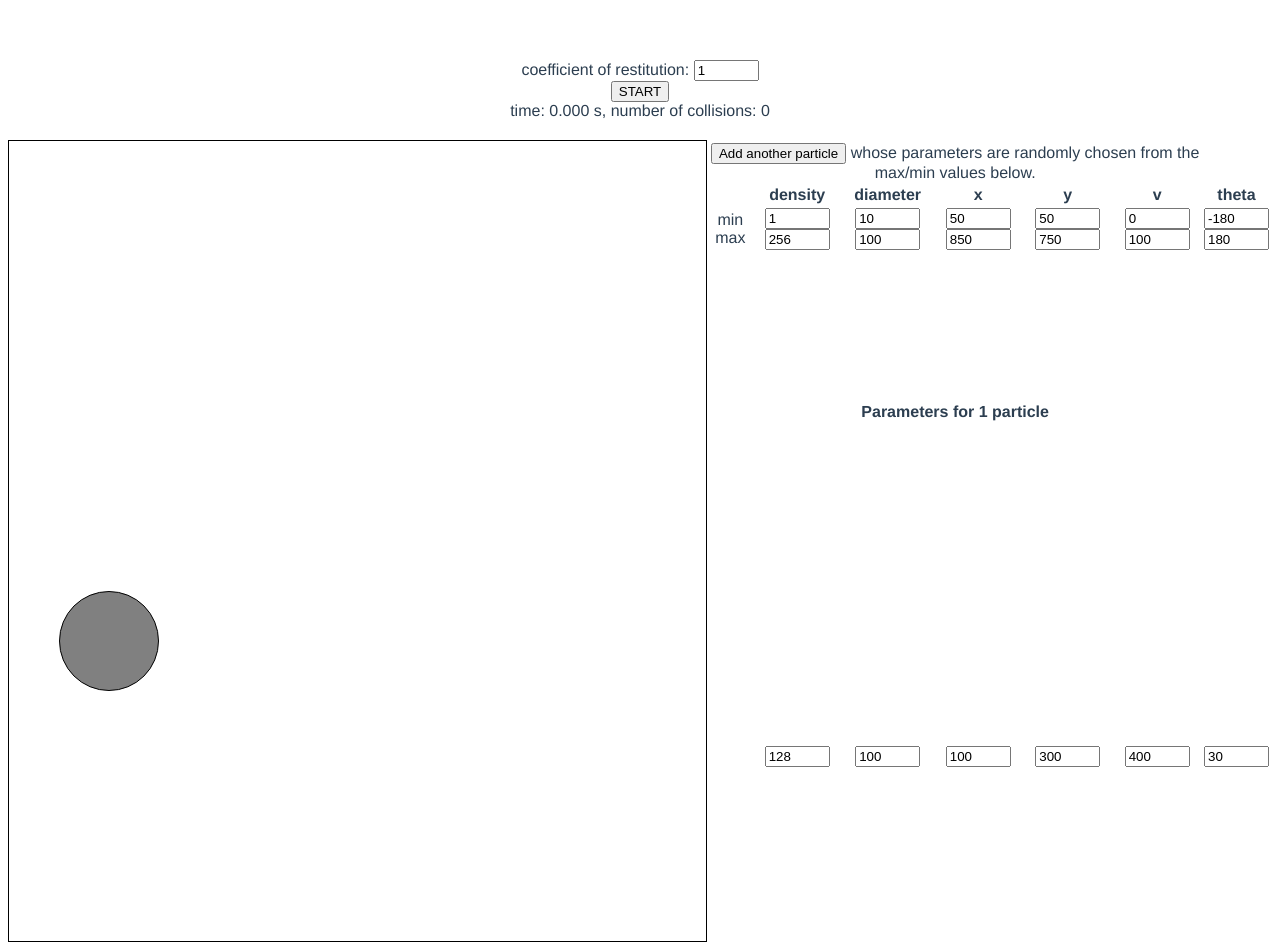
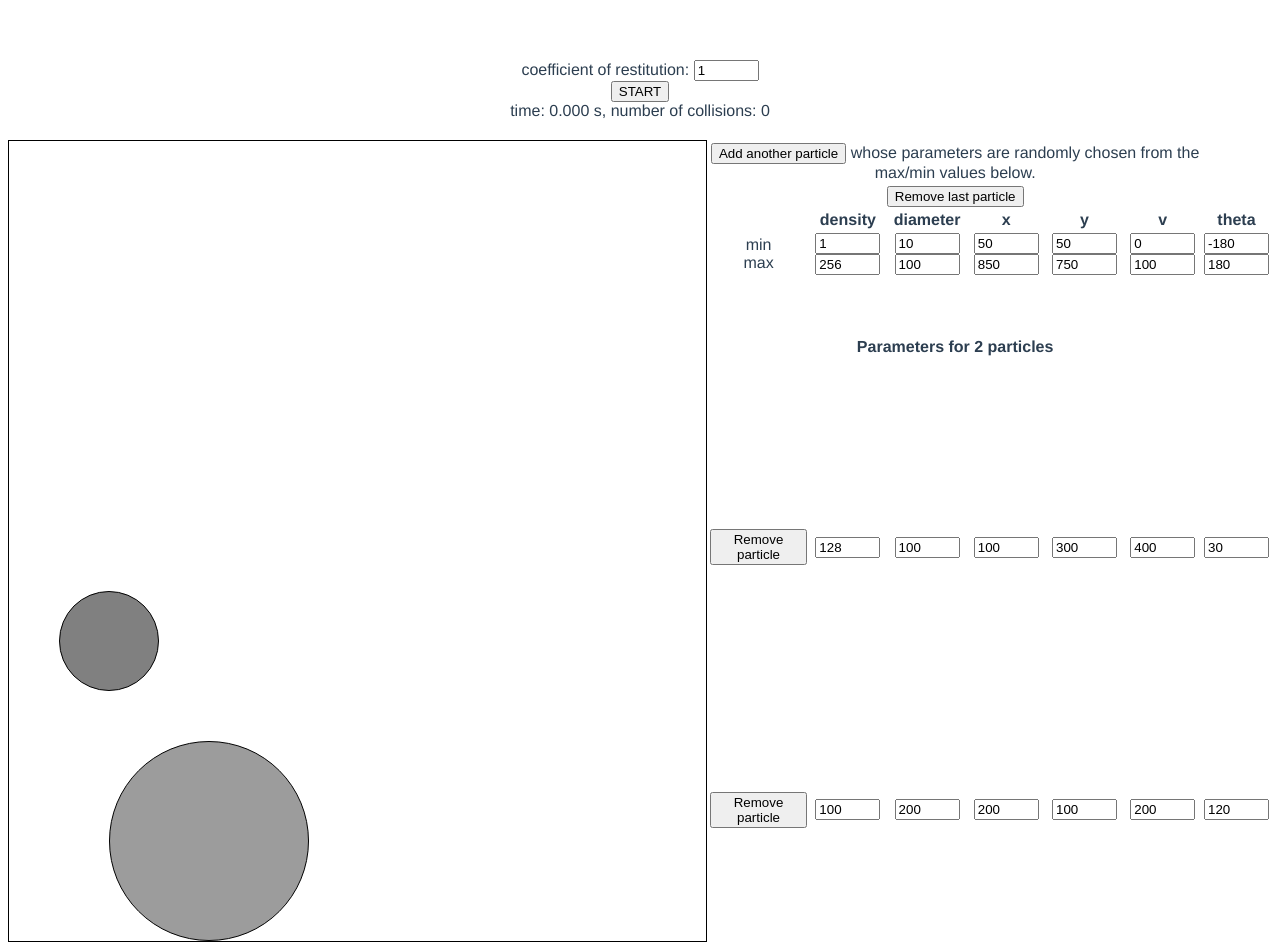
Before and after one commit to pknipp/collisions, a Vue app: page / in a window 1280 px wide. Built offline with nearby package versions, Linux system fonts and the light colour scheme.

Commit message:
Add a 2nd particle.

```diff
--- a/src/App.vue
+++ b/src/App.vue
@@ -99,6 +99,7 @@ export default {
       // units are px, px/s, and degrees
       dots: [
         {id: 0, density: 128, diameter: 100, x: 100, y: 300, v: 400, theta: 30},
+        {id: 1, density: 100, diameter: 200, x: 200, y: 100, v: 200, theta: 120},
       ],
       cols: [
         ["density", 1, 256],
```
